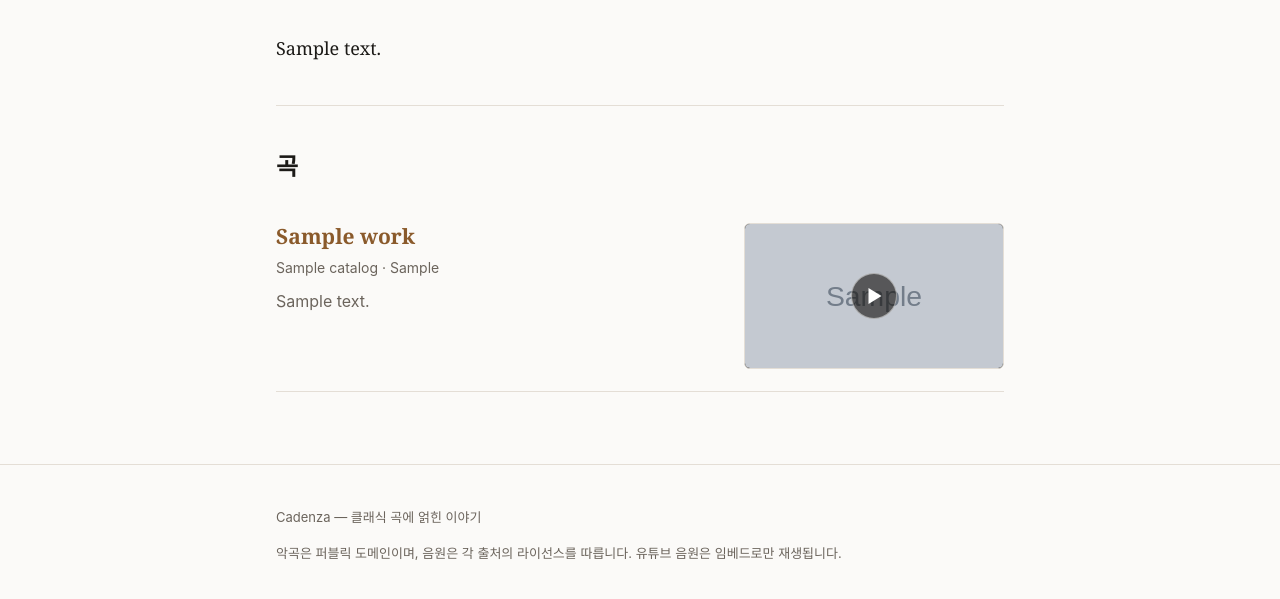
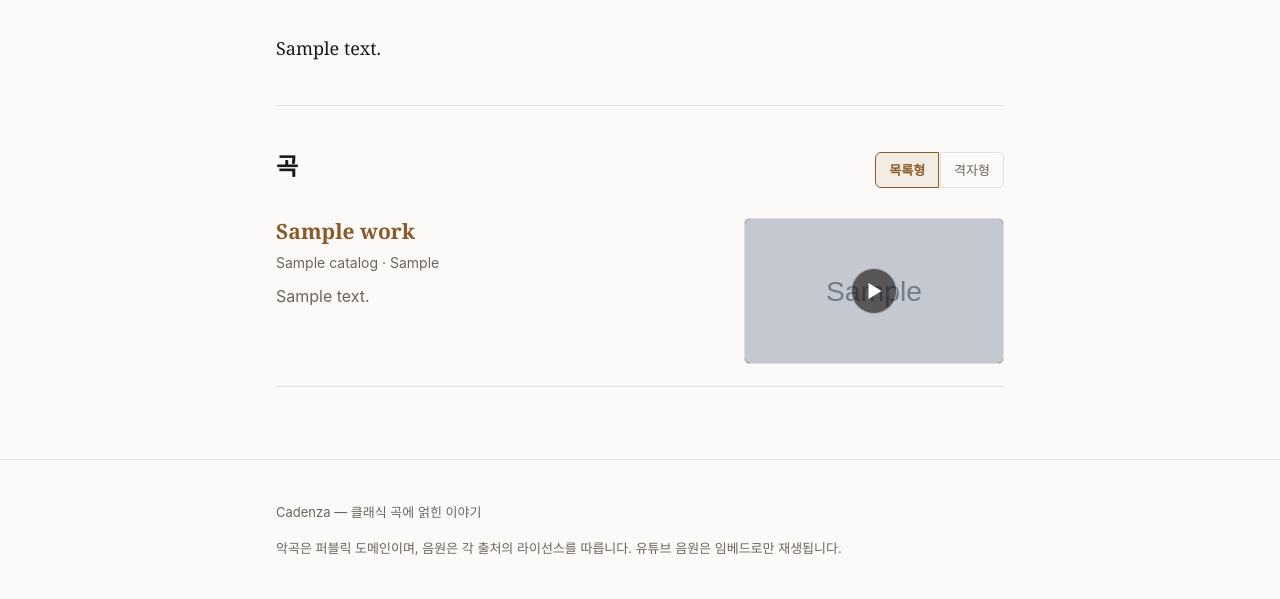
Before and after one commit to dbrlwns/classic, a Spring app: page /composers/detail in a window 1280 px wide. Shown: the part 140-739 px from the top of the page. Run offline with Thymeleaf, Linux system fonts and the light colour scheme; the template is opened without the code that fills it: most values are stand-ins (such as "Sample title", 1, 10 or a date in 2020); grey boxes marked "Sample" are stand-in pictures; data that the repository does not hold is empty; some of the project's set-up classes (security, data sources, template engines, error pages and the like) are left out, and stand-ins take their place.

Commit message:
feat: 작곡가 상세에도 목록형/격자형 전환 추가
메인과 같은 전환을 곡 목록 위에 넣었다. localStorage 키를 공유하므로
한쪽에서 바꾸면 다른 쪽도 같은 보기로 열린다.

메인과 다른 점이 하나 있다. 컨테이너 폭을 넓히지 않는다(works-main id 를
두지 않았다). 이 화면은 위에 작곡가 소개 글이 있어서 1120px 로 벌리면
줄 길이가 읽기 나쁜 수준이 된다. 작곡가 한 명당 곡이 서너 개라 760px 안의
2열로 충분하다.

음원이 없는 칸의 자리채움도 같이 붙였다. 격자에서 썸네일 없는 칸을 비우면
높이가 어긋난다.

브라우저로 확인: 메인에서 격자를 고르고 작곡가 페이지로 이동하면 격자로
열리고, 거기서 목록형으로 바꾸면 메인도 목록형으로 열린다. 컨테이너는
760px 를 유지하고 소개 글 폭은 728px 로 읽기 좋은 범위에 있다.
베토벤 3곡이 2열로 배치된다. 페이지 5종 200, ERROR 0.

Co-Authored-By: Claude Opus 5 <noreply@anthropic.com>
Claude-Session: https://claude.ai/code/session_013v4tSJUKqpnaLxMSp8h4hC

```diff
--- a/src/main/resources/static/css/app.css
+++ b/src/main/resources/static/css/app.css
@@ -207,6 +207,18 @@ h1, h2, h3 { font-family: var(--serif); line-height: 1.3; }
     justify-content: flex-end;
     margin-bottom: 4px;
 }
+
+/* 작곡가 상세: 제목과 전환 버튼을 같은 줄에 둔다 */
+.section-head {
+    display: flex;
+    align-items: baseline;
+    justify-content: space-between;
+    gap: 16px;
+    flex-wrap: wrap;
+}
+
+.section-head h2 { margin-bottom: 8px; }
+.section-head .view-toggle { margin-bottom: 8px; }
 
 .view-toggle button {
     padding: 6px 13px;
--- a/src/main/resources/templates/composers/detail.html
+++ b/src/main/resources/templates/composers/detail.html
@@ -18,8 +18,25 @@
     <article class="story" th:utext="${bioHtml}"></article>
 
     <div class="section">
-        <h2>곡</h2>
-        <ul class="work-list">
+        <div class="section-head">
+            <h2>곡</h2>
+            <!--
+              메인과 같은 전환. 선택은 localStorage 를 공유하므로 한쪽에서 바꾸면
+              다른 쪽도 같은 보기로 열린다.
+
+              메인과 달리 컨테이너 폭은 넓히지 않는다(works-main id 가 없다).
+              위에 작곡가 소개 글이 있어서 1120px 로 벌리면 줄 길이가 너무 길어진다.
+              작곡가 한 명당 곡이 서너 개라 760px 안의 2열로 충분하다.
+            -->
+            <div class="view-toggle" th:if="${!#lists.isEmpty(works)}">
+                <button type="button" data-view-set="list" aria-pressed="true">목록형</button>
+                <button type="button" data-view-set="grid" aria-pressed="false">격자형</button>
+            </div>
+        </div>
+
+        <script th:src="@{/js/view-toggle.js}"></script>
+
+        <ul class="work-list" id="work-list" data-view="list">
             <li class="work-card" th:each="work : ${works}" th:with="rec=${work.playableRecording}">
                 <div class="work-card-body">
                     <h2><a th:href="@{'/works/' + ${work.slug}}" th:text="${work.title}">제목</a></h2>
@@ -34,6 +51,7 @@
                 </div>
 
                 <div th:replace="~{fragments/player :: facade(${work}, ${rec})}"></div>
+                <div th:replace="~{fragments/player :: placeholder(${work}, ${rec})}"></div>
             </li>
         </ul>
         <p th:if="${#lists.isEmpty(works)}" class="empty">아직 공개된 곡이 없습니다.</p>
```
